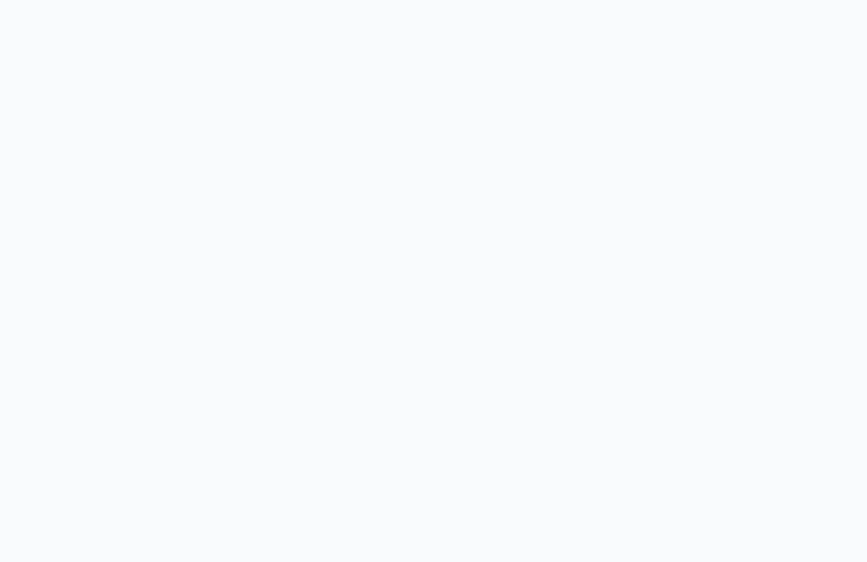
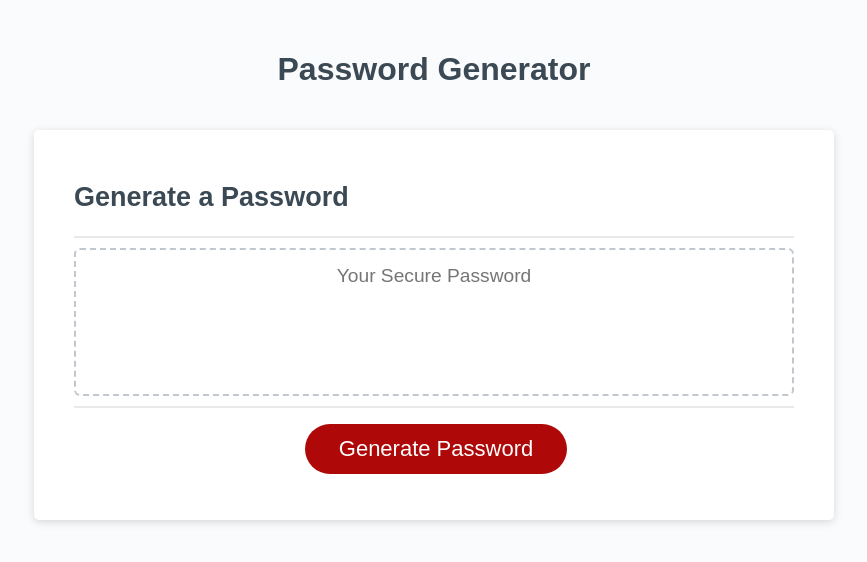
Before and after one commit to brittanyb89/What-s_Secret_Password, a website built with Vite: page index.html in a window 1280 px wide. Shown: the whole page, without its empty margins (206-1073 px from the left). Built offline with nearby package versions, Linux system fonts and the light colour scheme.

Commit message:
Included index.html and added window prompt

```diff
--- a/index.html
+++ b/index.html
@@ -9,5 +9,30 @@
     <title>HTML-CSS Practice</title>
   </head>
   <body>
+    <div class="wrapper">
+      <header>
+        <h1>Password Generator</h1>
+      </header>
+      <div class="card">
+        <div class="card-header">
+          <h2>Generate a Password</h2>
+        </div>
+        <div class="card-body">
+          <textarea
+            readonly
+            id="password"
+            placeholder="Your Secure Password"
+            aria-label="Generated Password"
+          ></textarea>
+        </div>
+        <div class="card-footer">
+          <button id="generate" class="btn" type="button">
+            Generate Password
+          </button>
+        </div>
+      </div>
+    </div>
+    <script src="./src/script.js"></script>
+
   </body>
 </html>
--- a/src/script.js
+++ b/src/script.js
@@ -91,7 +91,7 @@ const upperCasedCharacters = [
 ];
 
 function generatePassword() {
-  // TODO: Write your code here
+  window.prompt("Hello")
 }
 
 // Write password to the #password input
```
Also changed, not shown: Assets/03-javascript-homework-demo.png (deleted).
